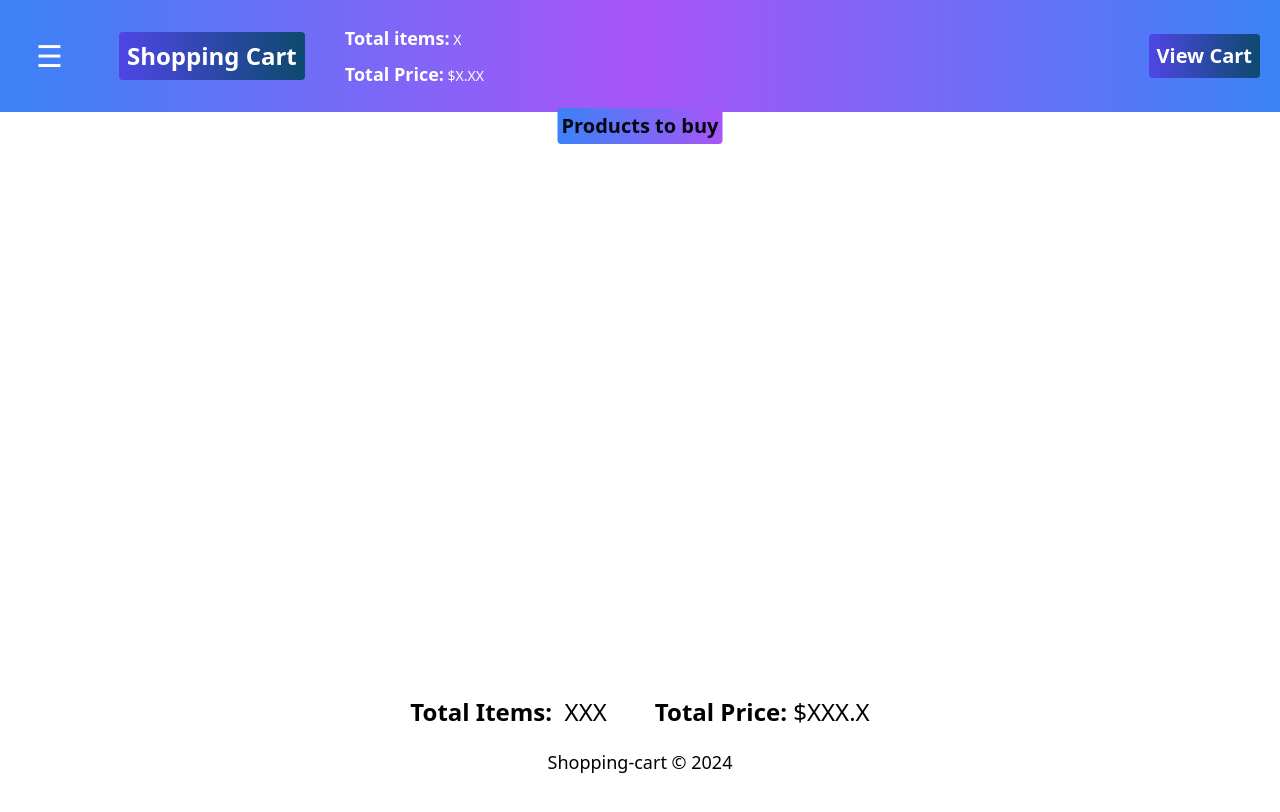
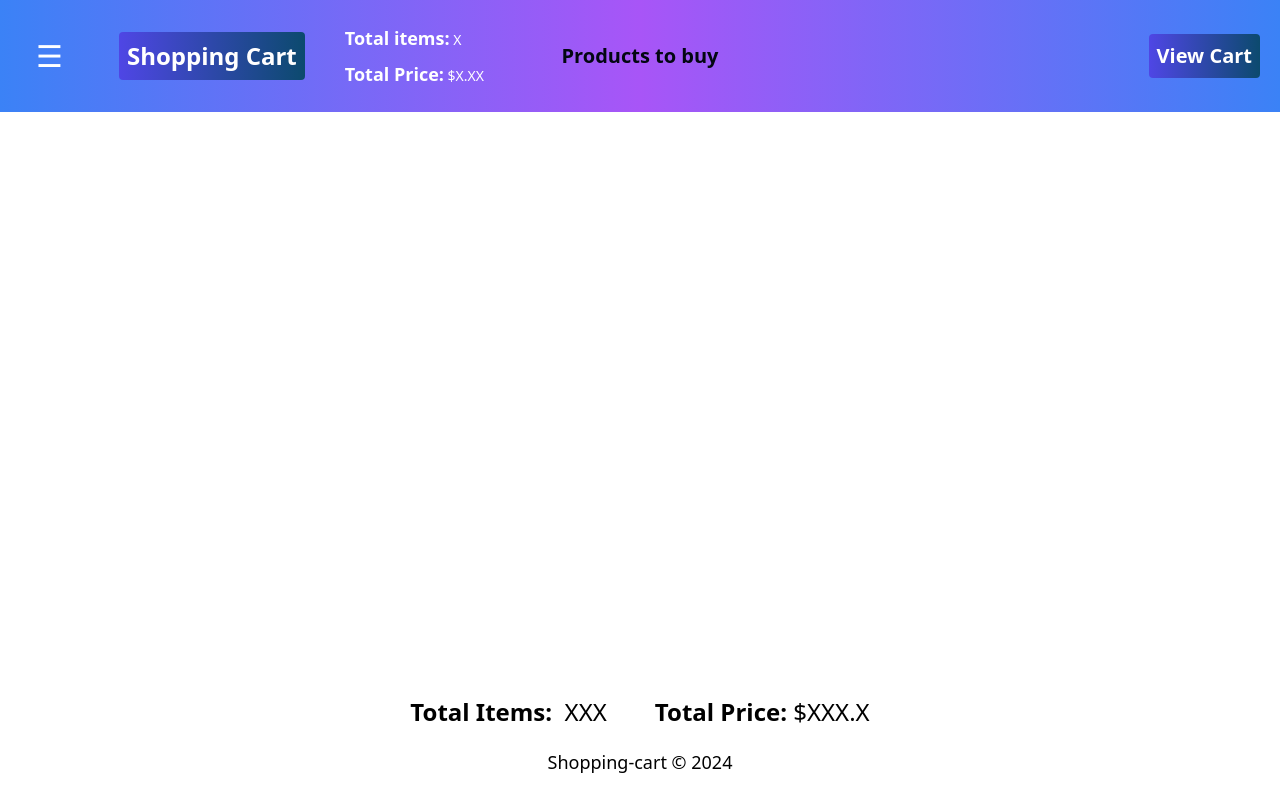
Before and after one commit to lucasxdsy/shopping-cart, a Next.js app: page / in a window 1280 px wide. Shown: the top 812 px of the page. Built offline with nearby package versions, Linux system fonts and the light colour scheme.

Commit message:
Pequena alteraçao

```diff
--- a/components/Nav.tsx
+++ b/components/Nav.tsx
@@ -10,7 +10,7 @@ type PropsType = {
       <button onClick={() => setViewCart(!viewCart)}>
         {viewCart ? 'View Products' : 'View Cart'}
       </button>
-      <div className="text-gray-950	p-1 text-xl font-bold bg-gradient-to-r from-blue-500 to-purple-500  rounded text-center fixed left-1/2 transform -translate-x-1/2 -translate-y-1/2" style={{ marginTop: '7vh' }} >
+      <div className="top-0 text-gray-950	p-1 text-xl font-bold bg-gradient-to to-purple-500  rounded text-center fixed left-1/2 transform -translate-x-1/2 -translate-y-1/2" style={{ marginTop: '7vh' }} >
         <span>
           {viewCart ? 'Products in the Cart' : 'Products to buy'}
         </span>
```
